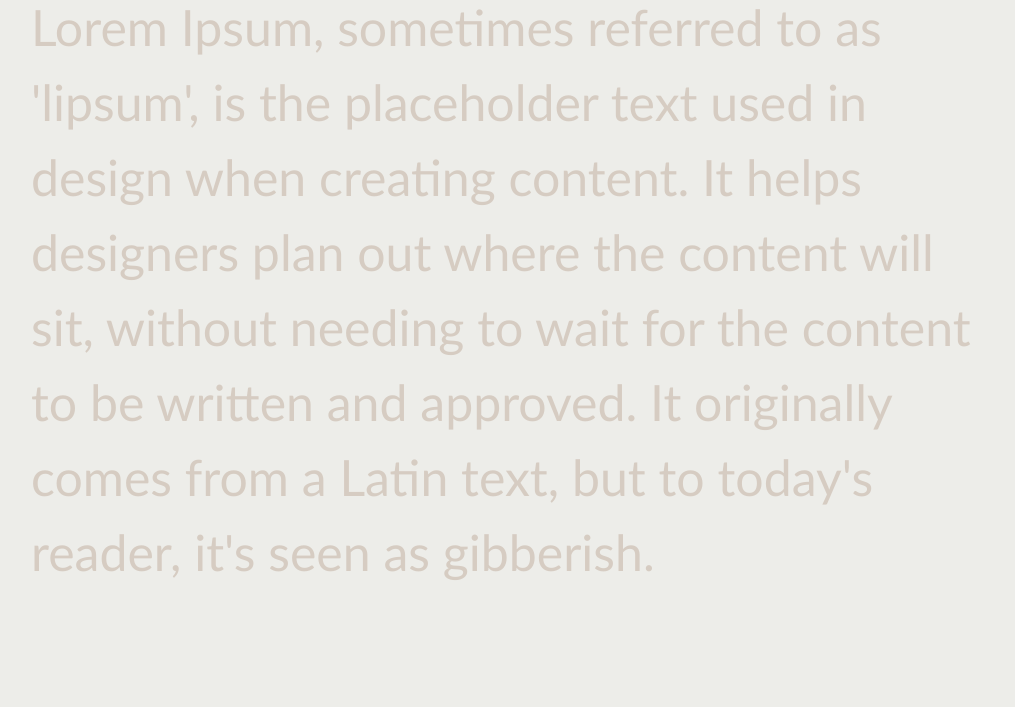
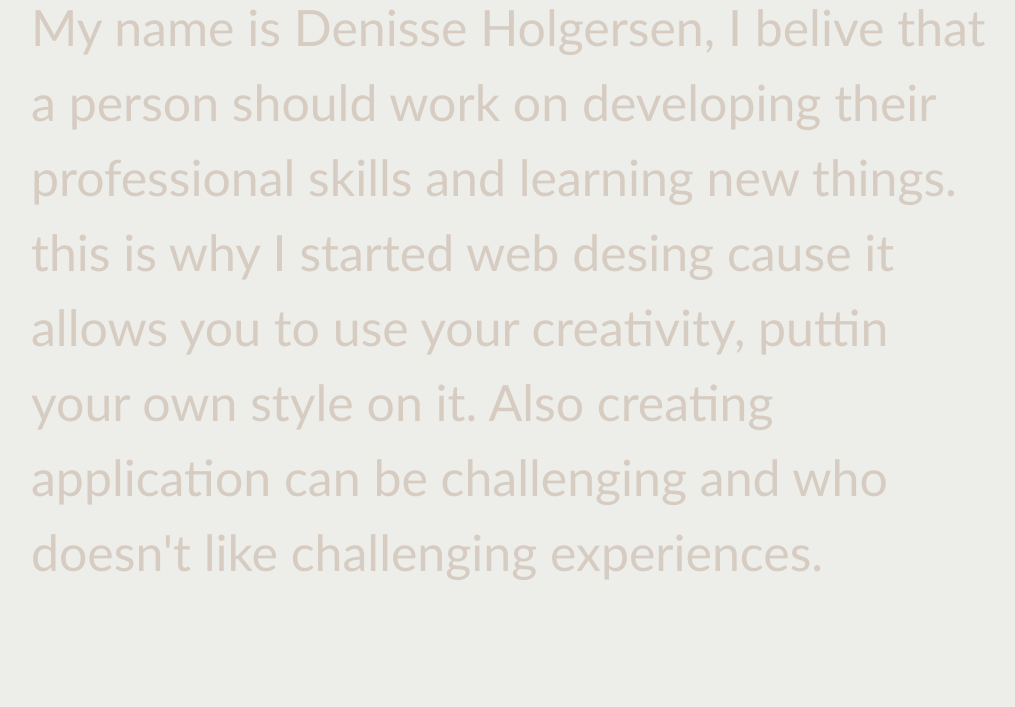
Before and after one commit to Holgersend/Professional-Portfolio, a plain HTML site: page Index.html in a window 1280 px wide. Shown: the part 515-1222 px from the top of the page, without its empty margins (127-1142 px from the left). Drawn offline with Linux system fonts and the light colour scheme; files whose address does not match are found by name.

Commit message:
updated about me

```diff
--- a/Index.html
+++ b/Index.html
@@ -27,9 +27,9 @@
             <h2 class="about-me">About Me</h2>
           <div>
             <p>
-                Lorem Ipsum, sometimes referred to as 'lipsum', is the placeholder text used in design when creating content.
-                It helps designers plan out where the content will sit, without needing to wait for the content to be written and
-                approved. It originally comes from a Latin text, but to today's reader, it's seen as gibberish.
+                My name is Denisse Holgersen, I belive that a person should work on developing their professional skills and learning new things.
+                 this is why I started web desing cause it allows you to use your creativity, puttin your own style on it.
+                Also creating application can be challenging and who doesn't like challenging experiences.
             </p>
         </div>
         </article>
```
